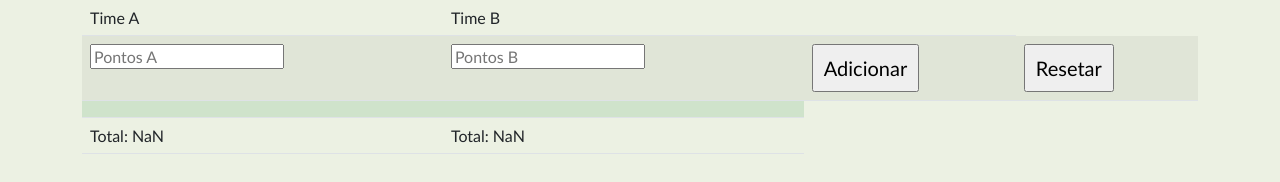
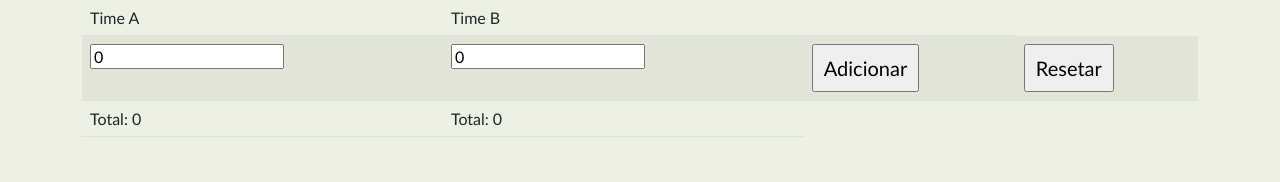
Before and after one commit to canastrajogo/canastrajogo.github.io, a plain HTML site: page index.html in a window 1280 px wide. Both pictures are taken after a click on the button "Adicionar". Drawn offline with nearby package versions, Linux system fonts and the light colour scheme.

Commit message:
Improvements UX
Added an if statement that prevents the user of not adding a value to the scores.

```diff
--- a/canastra.js
+++ b/canastra.js
@@ -4,6 +4,12 @@
 var totalTeamB = 0;
 
 function toSum() {
+  if (!elementA.value || !elementB.value) {
+    alert ("Please add a value!");
+    elementA.value = 0;
+    elementB.value = 0;
+}
+else
   addLine(elementA.value, elementB.value);
   updateTotals(elementA.value, elementB.value);
 }
```
Also changed, not shown: index.html (+2 -2 lines).
